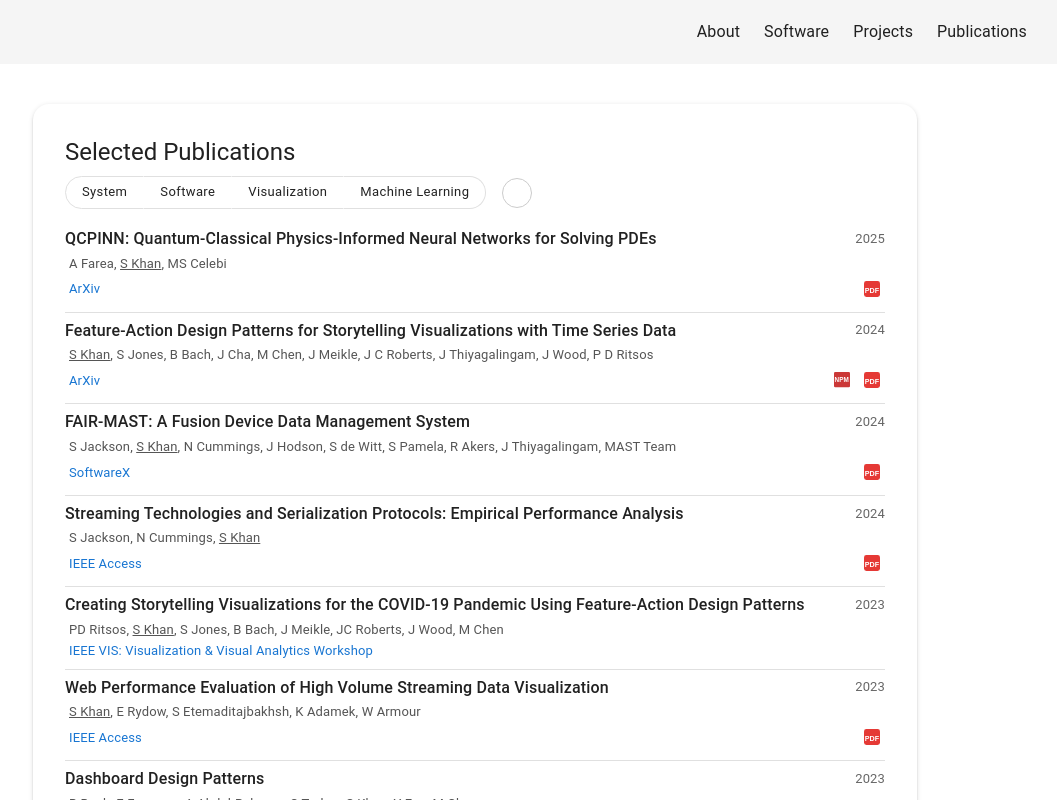
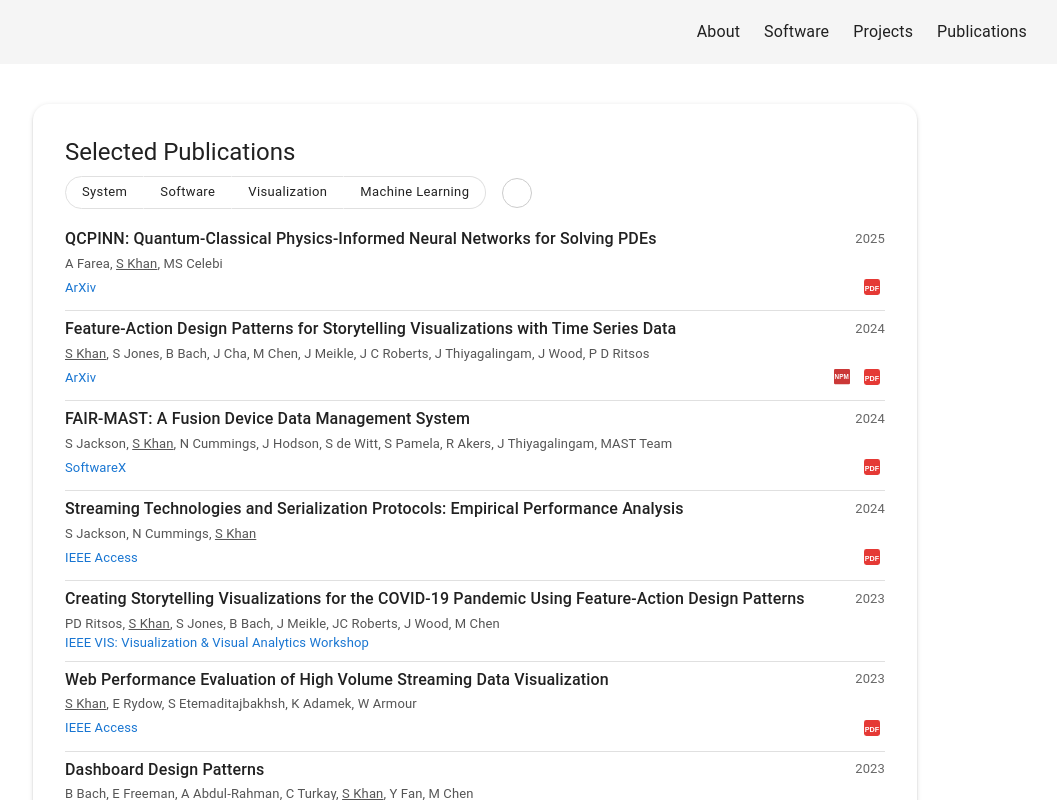
Before and after one commit to saifulkhan/saifulkhan.github.io, a Next.js app: page /publications in a window 1280 px wide. Shown: the top 800 px of the page, without its empty margins (165-1222 px from the left). Built offline with nearby package versions, Linux system fonts and the light colour scheme; some icons are missing.

Commit message:
style: remove left margin spacing from publication text elements

```diff
--- a/src/pages/publications.tsx
+++ b/src/pages/publications.tsx
@@ -52,10 +52,7 @@ const Publications = () => {
                   </Typography>
                 </Stack>
                 {/* render authors: blue and bold for 'S Khan', gray for others */}
-                <Typography
-                  variant="body2"
-                  sx={{ fontSize: 13, ml: 0.5, mb: 0.1 }}
-                >
+                <Typography variant="body2" sx={{ fontSize: 13, mb: 0.1 }}>
                   {pub.authors.split(/(,\s*)/).map((part, i) =>
                     part.includes('S Khan') ? (
                       <span
@@ -78,7 +75,7 @@ const Publications = () => {
                   direction="row"
                   alignItems="center"
                   justifyContent="space-between"
-                  sx={{ ml: 0.5, mt: 0.3, mb: 0.5 }}
+                  sx={{ mb: 0.5 }}
                 >
                   {/* render venue: italic and custom color */}
                   <Typography
```
